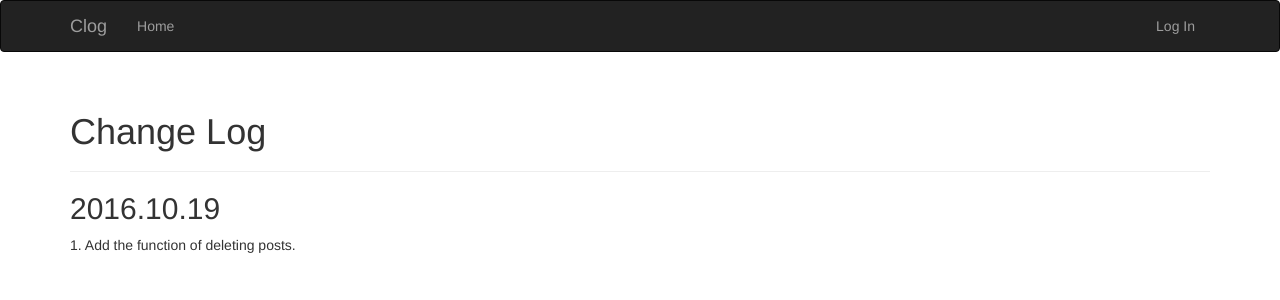
After one commit to luseiee/clog, a Flask app: page /changelog in a window 1280 px wide. The commit adds this page. Shown: the top 300 px of the page. Run offline with Flask 2, Linux system fonts and the light colour scheme; some libraries are stand-ins or nearby versions.

Commit message:
Delete post function

```diff
--- a/app/main/views.py
+++ b/app/main/views.py
@@ -136,6 +136,17 @@ def edit(id):
     form.body.data = post.body
     return render_template('edit_post.html', form=form)
 
+@main.route('/delete/<int:id>')
+@login_required
+def delete(id):
+    post = Post.query.get_or_404(id)
+    if current_user != post.author and \
+            not current_user.can(Permission.ADMINISTER):
+        abort(403)
+    db.session.delete(post)
+    flash('The post has been deleted.')
+    return redirect(request.referrer or url_for('main.index'))
+
 @main.route('/follow/<username>')
 @login_required
 @permission_required(Permission.FOLLOW)
@@ -233,3 +244,7 @@ def moderate_disable(id):
     db.session.add(comment)
     return redirect(url_for('.moderate',
                             page=request.args.get('page', 1, type=int)))
+
+@main.route('/changelog')
+def changelog():
+    return render_template('changelog.html')
--- a/app/templates/_posts.html
+++ b/app/templates/_posts.html
@@ -20,9 +20,15 @@
                 <a href="{{ url_for('.edit', id=post.id) }}">
                     <span class="label label-primary">Edit</span>
                 </a>
+                <a href="{{ url_for('.delete', id=post.id) }}">
+                    <span class="label label-primary">Delete</span>
+                </a>
                 {% elif current_user.is_administrator() %}
                 <a href="{{ url_for('.edit', id=post.id) }}">
                     <span class="label label-danger">Edit [Admin]</span>
+                </a>
+                <a href="{{ url_for('.edit', id=post.id) }}">
+                    <span class="label label-danger">Delete [Admin]</span>
                 </a>
                 {% endif %}
                 <a href="{{ url_for('.post', id=post.id) }}">
--- /dev/null
+++ b/app/templates/changelog.html
@@ -0,0 +1,11 @@
+{% extends "base.html" %}
+
+{% block title %}Clog - Change Log{% endblock%}
+
+{% block page_content %}
+<div class="page-header">
+    <h1>Change Log</h1>
+</div>
+<h2>2016.10.19</h2>
+<p> 1. Add the function of deleting posts.</p>
+{% endblock %}
```
Also changed, not shown: data-dev.sqlite, 3 other files.
